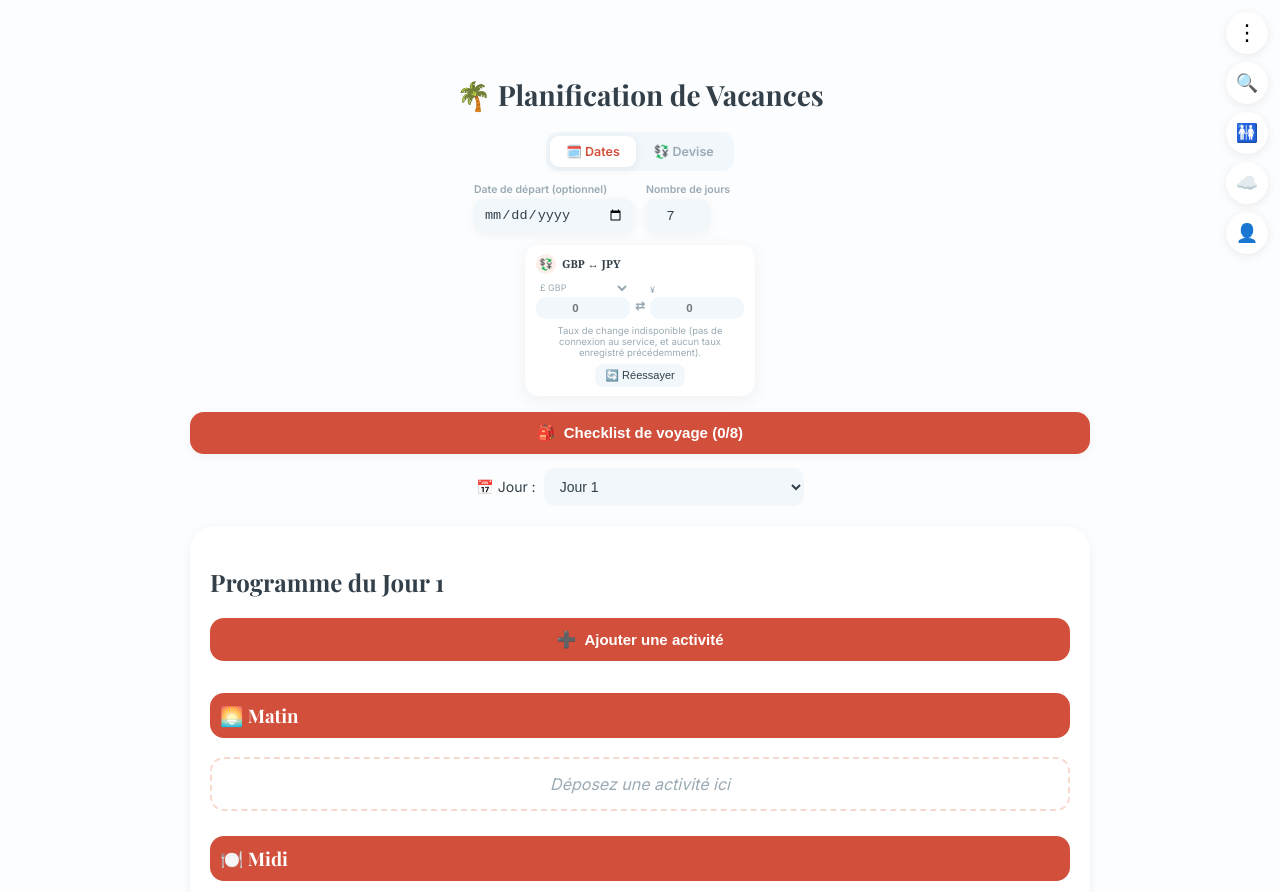
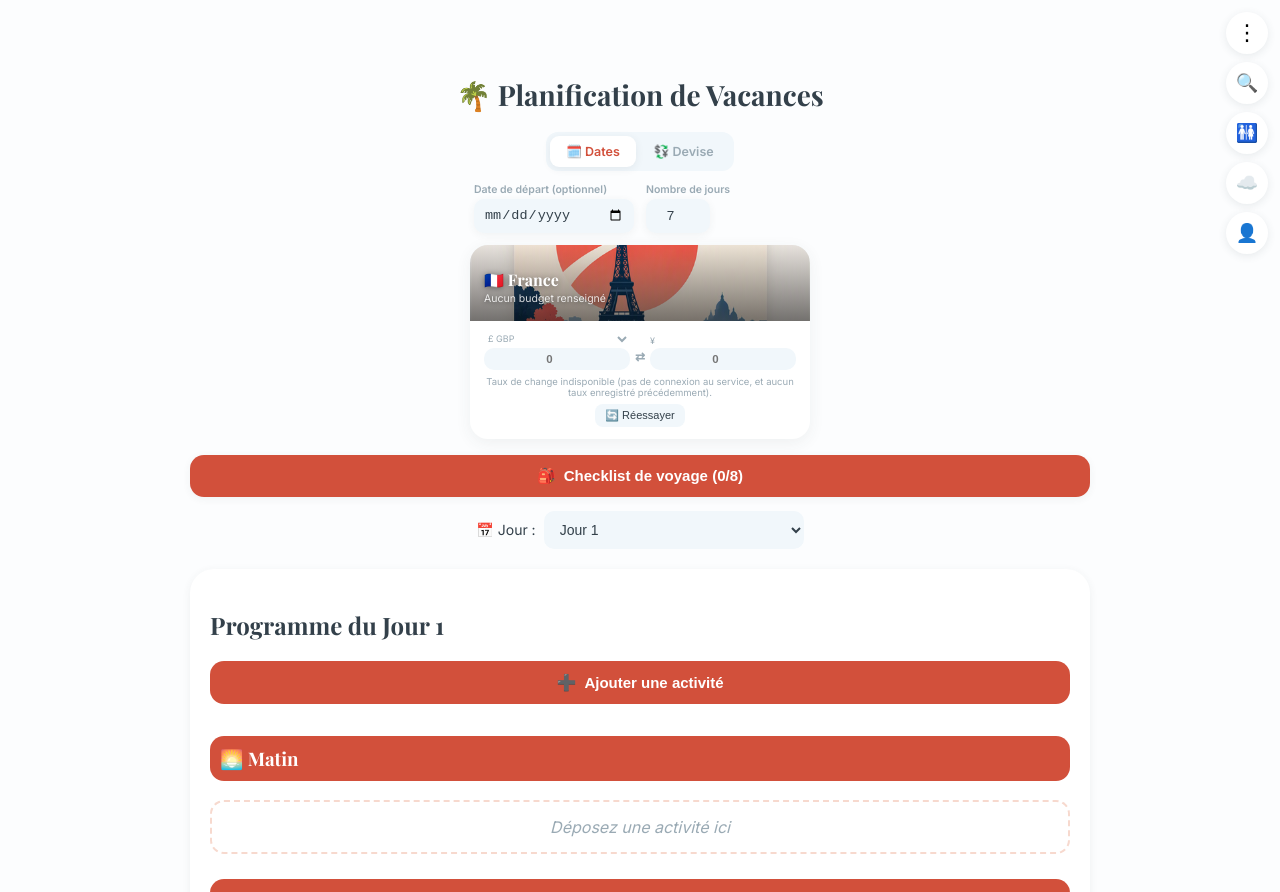
Before and after one commit to julienbruwaert1-sys/planning-vacances, a plain HTML site: page Planning_v1.0.html in a window 1280 px wide. Shown: the top 892 px of the page. Drawn offline with nearby package versions, Linux system fonts and the light colour scheme; no server answers.

Commit message:
Refonte de l'en-tête du Convertisseur : visuel du pays au lieu du budget
L'en-tête de la carte convertisseur affiche maintenant le nom et une
image du pays de destination (réutilise directement les icônes déjà
générées pour le sélecteur de logo), avec le nombre de jours
renseignés en sous-titre. Le budget total du séjour reste consultable
dans Statistiques du voyage (Profil), donc rien n'est perdu.
Remplace updateTripSummary() par updateConverterCountryHeader(),
mis à jour aussi quand le logo/pays change.

```diff
--- a/Planning_v1.0.html
+++ b/Planning_v1.0.html
@@ -171,13 +171,12 @@
 
 <div id="budgetTabContent">
 <div class="mobile-tab-header"><button class="back-btn mobile-tab-back" type="button" aria-label="Retour au planning">←</button><span class="mobile-tab-header-icon">💱</span><h2>Convertisseur</h2></div>
-<div id="tripSummary" class="trip-summary"></div>
-
 <div class="converter-card">
-<div class="converter-head">
-<span class="converter-icon">💱</span>
-<h3 id="converterTitle">GBP ↔ JPY</h3>
+<div class="converter-country-header" id="converterCountryHeader">
+<div class="converter-country-name" id="converterCountryName"></div>
+<div class="converter-country-sub" id="converterCountrySub"></div>
 </div>
+<div class="converter-body">
 <div class="converter-row">
 <div class="converter-field">
 <select id="baseCurrencySelect" class="converter-currency-select" aria-label="Devise de départ du convertisseur">
@@ -195,6 +194,7 @@
 </div>
 </div>
 <div id="rateInfo" class="rate-info">Chargement du taux…</div>
+</div>
 </div>
 </div>
 
--- a/app.js
+++ b/app.js
@@ -5,7 +5,7 @@
 var syncRef = null;
 var applyingRemoteUpdate = false;
 
-/* Déclarée tôt pour la même raison : renderActivities()/updateTripSummary()
+/* Déclarée tôt pour la même raison : renderActivities()/updateConverterCountryHeader()
    (bien plus bas) s'exécutent dès le chargement initial et affichent le
    symbole de devise des prix. */
 let priceCurrencySymbol = localStorage.getItem("priceCurrencySymbol") || "£";
@@ -480,39 +480,40 @@ if (
     renderActivities();
 }
 
-function updateTripSummary(){
-
-    let total = 0;
-    let hasAny = false;
+function updateConverterCountryHeader(){
+
+    const country = COUNTRIES[appIconChoice];
+    const icon = APP_ICONS[appIconChoice];
+
+    const header = document.getElementById("converterCountryHeader");
+    const nameEl = document.getElementById("converterCountryName");
+    const subEl = document.getElementById("converterCountrySub");
+
+    const flag = icon ? icon.label.split(" ")[0] : "🌍";
+    nameEl.textContent = `${flag} ${country ? country.fr : "Voyage"}`;
+
+    header.style.backgroundImage = icon
+        ? `url('${icon.icon512}')`
+        : "none";
+
     let dayWithData = 0;
 
     Object.keys(planning).forEach(day=>{
 
-        let dayTotal = 0;
         let dayHas = false;
 
         ["matin","midi","apresMidi","soir"].forEach(slot=>{
             (planning[day][slot] || []).forEach(a=>{
-                if(a.price!==null && a.price!==undefined){
-                    dayTotal += a.price;
-                    dayHas = true;
-                }
+                if(a.price!==null && a.price!==undefined) dayHas = true;
             });
         });
 
-        if(dayHas){
-            total += dayTotal;
-            hasAny = true;
-            dayWithData++;
-        }
+        if(dayHas) dayWithData++;
     });
 
-    const tripSummary = document.getElementById("tripSummary");
-
-    tripSummary.textContent = hasAny
-        ? `💷 Budget total du séjour : ${total.toFixed(2)} ${priceCurrencySymbol} `
-          + `(sur ${dayWithData} jour${dayWithData>1?"s":""} renseigné${dayWithData>1?"s":""})`
-        : "";
+    subEl.textContent = dayWithData>0
+        ? `${dayWithData} jour${dayWithData>1?"s":""} renseigné${dayWithData>1?"s":""}`
+        : "Aucun budget renseigné";
 }
 
 function renderActivities(){
@@ -564,7 +565,7 @@ function renderActivities(){
         summary.appendChild(travelSpan);
     }
 
-    updateTripSummary();
+    updateConverterCountryHeader();
 
     sections.forEach(section=>{
 
@@ -1614,6 +1615,7 @@ appIconSelect.addEventListener("change",()=>{
             localStorage.setItem(APP_ICON_KEY,appIconChoice);
             applyAppIcon(appIconChoice);
             updateMapCountryToggleLabel();
+            updateConverterCountryHeader();
             showToast(
                 "Logo mis à jour. Désinstalle puis réinstalle l'app pour le voir sur l'écran d'accueil.",
                 {type:"success",duration:6000}
@@ -3242,7 +3244,6 @@ const baseInput = document.getElementById("baseInput");
 const baseCurrencySelect = document.getElementById("baseCurrencySelect");
 const targetInput = document.getElementById("targetInput");
 const targetFieldLabel = document.getElementById("targetFieldLabel");
-const converterTitle = document.getElementById("converterTitle");
 const targetCurrencySelect = document.getElementById("targetCurrency");
 const rateInfo = document.getElementById("rateInfo");
 
@@ -3264,7 +3265,6 @@ function applyCurrencyMeta(){
     baseInput.step = baseMeta.decimals===0 ? "1" : "0.01";
     targetFieldLabel.textContent = targetMeta.symbol;
     targetInput.step = targetMeta.decimals===0 ? "1" : "0.01";
-    converterTitle.textContent = `${baseCurrency} ↔ ${targetCurrency}`;
 }
 
 applyCurrencyMeta();
--- a/service-worker.js
+++ b/service-worker.js
@@ -1,4 +1,4 @@
-const CACHE_NAME = "planning-v88";
+const CACHE_NAME = "planning-v89";
 
 /* Cache des tuiles de carte : nom fixe, jamais purgé par activate (contrairement
    à CACHE_NAME), pour que les zones déjà visitées restent dispo hors-ligne
--- a/style.css
+++ b/style.css
@@ -1941,55 +1941,58 @@ body.dark .dropzone{
 /* Convertisseur de devises */
 
 .converter-card{
-    max-width:230px;
+    max-width:340px;
     margin:0 auto 16px;
     background:#FFFFFF;
-    border-radius:14px;
+    border-radius:18px;
     box-shadow:0 4px 16px rgba(51,64,74,.07);
-    padding:9px 11px;
+    overflow:hidden;
     text-align:center;
 }
 
-.converter-head{
-    display:flex;
-    align-items:center;
-    gap:6px;
-    margin-bottom:8px;
-}
-
-.converter-icon{
-    width:20px;
-    height:20px;
-    border-radius:50%;
-    background:#FCEEE8;
-    color:#D2503B;
-    display:flex;
-    align-items:center;
-    justify-content:center;
-    font-size:11px;
-    flex-shrink:0;
-}
-
-body.dark .converter-icon{
-    background:rgba(61,124,255,.14);
-    color:#3D7CFF;
-}
-
-.converter-card h3{
-    margin:0;
-    background:none;
-    color:#33404A;
-    padding:0;
-    font-size:11px;
-    font-family:Georgia,'Playfair Display',serif;
+.converter-country-header{
+    position:relative;
+    min-height:76px;
+    padding:16px 14px;
+    display:flex;
+    flex-direction:column;
+    justify-content:flex-end;
+    background-size:cover;
+    background-position:center;
+    background-color:#F1F7FB;
+    text-align:left;
+}
+
+.converter-country-header::before{
+    content:"";
+    position:absolute;
+    inset:0;
+    background:linear-gradient(180deg,rgba(10,10,10,.05) 0%,rgba(10,10,10,.55) 100%);
+}
+
+.converter-country-name{
+    position:relative;
+    font-family:'Playfair Display',Georgia,serif;
+    font-size:16px;
+    font-weight:700;
+    color:#FFFFFF;
+    text-shadow:0 1px 6px rgba(0,0,0,.4);
+}
+
+.converter-country-sub{
+    position:relative;
+    font-size:10.5px;
+    color:rgba(255,255,255,.85);
+    margin-top:2px;
+    text-shadow:0 1px 4px rgba(0,0,0,.4);
+}
+
+.converter-body{
+    padding:12px 14px;
 }
 
 body.dark .converter-card{
-    background:#2d2d2d;
-}
-
-body.dark .converter-card h3{
-    color:white;
+    background:#121A2E;
 }
 
 .converter-row{
```
